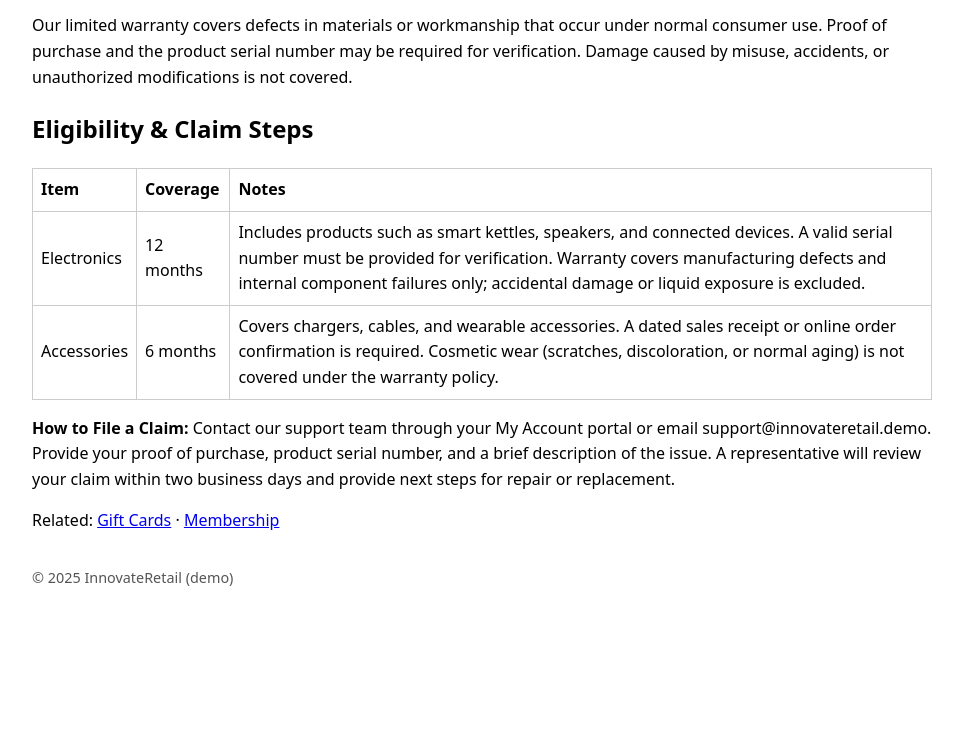
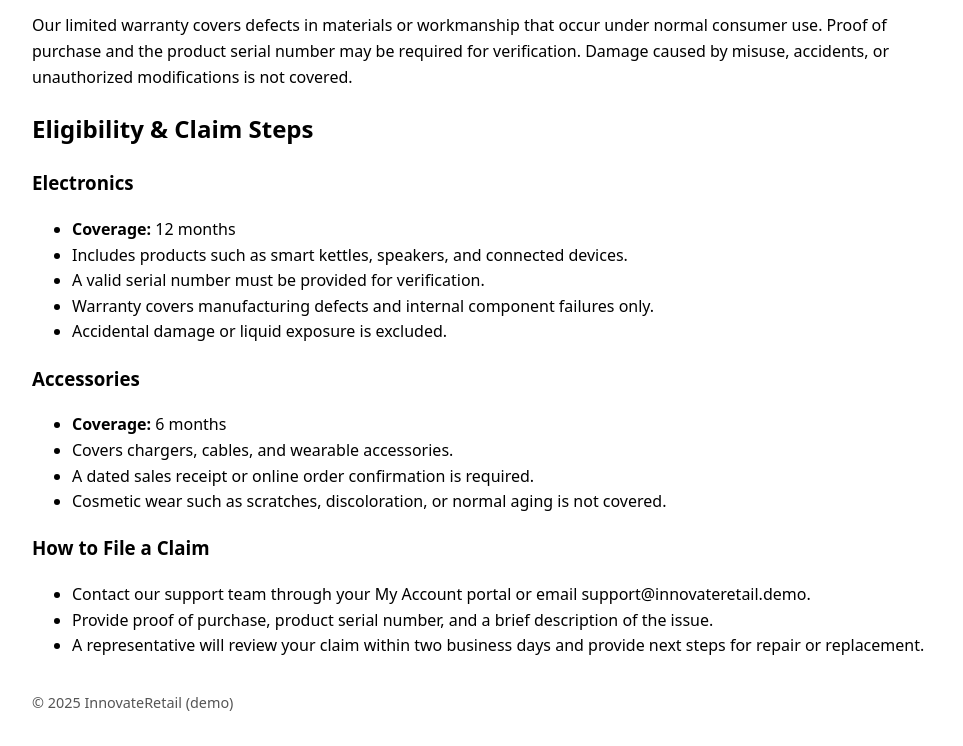
Before and after one commit to emilytaylor-td/td-certified-expert-innovateretail-kb, a website: page td-certified-expert-innovateretail-kb/articles/warranty-faqs.html in a window 1280 px wide. Shown: the part 181-927 px from the top of the page, without its empty margins (158-1121 px from the left). Before the commit the page ends 802 px from the top, so only its background shows below. Drawn offline with Linux system fonts and the light colour scheme.

Commit message:
Update warranty-faqs.html
table to bullets

```diff
--- a/td-certified-expert-innovateretail-kb/articles/warranty-faqs.html
+++ b/td-certified-expert-innovateretail-kb/articles/warranty-faqs.html
@@ -25,51 +25,48 @@
       </p>
 
       <h2>Eligibility & Claim Steps</h2>
-      <table>
-        <thead>
-          <tr>
-            <th>Item</th>
-            <th>Coverage</th>
-            <th>Notes</th>
-          </tr>
-        </thead>
-        <tbody>
-          <tr>
-            <td>Electronics</td>
-            <td>12 months</td>
-            <td>
-              Includes products such as smart kettles, speakers, and connected
-              devices. A valid serial number must be provided for verification.
-              Warranty covers manufacturing defects and internal component
-              failures only; accidental damage or liquid exposure is excluded.
-            </td>
-          </tr>
-          <tr>
-            <td>Accessories</td>
-            <td>6 months</td>
-            <td>
-              Covers chargers, cables, and wearable accessories. A dated sales
-              receipt or online order confirmation is required. Cosmetic wear
-              (scratches, discoloration, or normal aging) is not covered under
-              the warranty policy.
-            </td>
-          </tr>
-        </tbody>
-      </table>
 
-      <p>
-        <strong>How to File a Claim:</strong>
-        Contact our support team through your My Account portal or email
-        support@innovateretail.demo. Provide your proof of purchase, product
-        serial number, and a brief description of the issue. A representative
-        will review your claim within two business days and provide next steps
-        for repair or replacement.
-      </p>
+      <h3>Electronics</h3>
+      <ul>
+        <li><strong>Coverage:</strong> 12 months</li>
+        <li>
+          Includes products such as smart kettles, speakers, and connected
+          devices.
+        </li>
+        <li>A valid serial number must be provided for verification.</li>
+        <li>
+          Warranty covers manufacturing defects and internal component failures
+          only.
+        </li>
+        <li>Accidental damage or liquid exposure is excluded.</li>
+      </ul>
 
-      <p>
-        Related: <a href="/articles/gift-cards.html">Gift Cards</a> ·
-        <a href="/articles/account-membership.html">Membership</a>
-      </p>
+      <h3>Accessories</h3>
+      <ul>
+        <li><strong>Coverage:</strong> 6 months</li>
+        <li>Covers chargers, cables, and wearable accessories.</li>
+        <li>A dated sales receipt or online order confirmation is required.</li>
+        <li>
+          Cosmetic wear such as scratches, discoloration, or normal aging is not
+          covered.
+        </li>
+      </ul>
+
+      <h3>How to File a Claim</h3>
+      <ul>
+        <li>
+          Contact our support team through your My Account portal or email
+          support@innovateretail.demo.
+        </li>
+        <li>
+          Provide proof of purchase, product serial number, and a brief
+          description of the issue.
+        </li>
+        <li>
+          A representative will review your claim within two business days and
+          provide next steps for repair or replacement.
+        </li>
+      </ul>
     </article>
     <footer><p>&copy; 2025 InnovateRetail (demo)</p></footer>
   </body>
```
